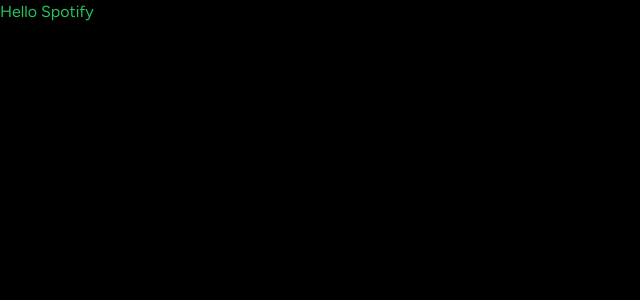
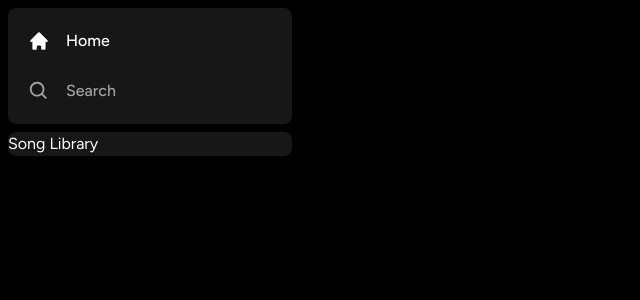
Before and after one commit to Kwts0s/spotify-clone, a Next.js app: page / in a window 1280 px wide. Shown: the top 300 px of the page, without its empty margins (0-640 px from the left). Built offline with nearby package versions, Linux system fonts and the light colour scheme.

Commit message:
layering

```diff
--- a/app/(site)/page.tsx
+++ b/app/(site)/page.tsx
@@ -1,6 +1,6 @@
 
 export default function Home() {
   return (
-    <div className="text-green-500">Hello Spotify</div>
+    <div className="text-green-500">Main Content</div>
   )
 }
--- a/app/layout.tsx
+++ b/app/layout.tsx
@@ -1,3 +1,4 @@
+import Sidebar from '@/components/Sidebar'
 import './globals.css'
 import { Figtree } from 'next/font/google'
 
@@ -15,7 +16,11 @@ export default function RootLayout({
 }) {
   return (
     <html lang="en">
-      <body className={font.className}>{children}</body>
+      <body className={font.className}>
+        <Sidebar>
+          {children}
+        </Sidebar>
+      </body>
     </html>
   )
 }
--- /dev/null
+++ b/components/Box.tsx
@@ -0,0 +1,29 @@
+import { twMerge } from "tailwind-merge";
+
+interface BoxProps{
+  children: React.ReactNode;
+  className?: string;
+
+}
+
+const Box: React.FC<BoxProps> = ({
+  children,
+  className
+}) =>{
+  return (
+  <div
+  className={twMerge(`
+  bg-neutral-900
+  rounded-lg
+  h-fit
+  w-full
+  `,
+  className
+  )}
+  >
+    {children}
+  </div>
+  );
+}
+
+export default Box;
--- /dev/null
+++ b/components/Sidebar.tsx
@@ -0,0 +1,76 @@
+"use client";
+
+import { usePathname } from "next/navigation";
+import { useMemo } from "react";
+import { HiHome } from "react-icons/hi";
+import { BiSearch } from "react-icons/bi";
+import Box from "./Box";
+import SidebarItem from "./SidebarItem";
+
+interface SidebarProps{
+  children: React.ReactNode;
+}
+
+const Sidebar:React.FC<SidebarProps> = ({
+  children
+}) => {
+const pathname = usePathname();
+
+const routes = useMemo(() => [
+  {
+    icon:HiHome,
+    label:'Home',
+    active:pathname !=='/search',
+    href:'/'
+  },
+  {
+    icon:BiSearch,
+    label:'Search',
+    active:pathname ==='/search',
+    href:'/search'
+  }
+
+],[pathname]);
+
+  return (
+    <div>
+      <div className="flex h-full">
+        <div className="
+        hidden
+        md:flex
+        flex-col
+        gap-y-2
+        bg-black
+        h-full
+        w-[300px]
+        p-2
+        ">
+          <Box>
+            <div
+              className="
+              flex
+              flex-col
+              gap-y-4
+              px-5
+              py-4
+              "
+            >
+              {routes.map((item) => (
+                <SidebarItem
+                  key={item.label}
+                  {...item}
+                />
+              ))}
+            </div>
+          </Box>
+          <Box className="overflow-y-auto h-full">
+            Song Library
+          </Box>
+
+        </div>
+      </div>
+    </div>
+  );
+}
+
+export default Sidebar;
--- /dev/null
+++ b/components/SidebarItem.tsx
@@ -0,0 +1,46 @@
+import Link from "next/link";
+import {IconType} from "react-icons";
+import { twMerge } from "tailwind-merge";
+
+interface SidebarItemProps {
+  icon: IconType;
+  label: string;
+  active?: boolean;
+  href: string;
+}
+
+const SidebarItem: React.FC<SidebarItemProps> = ({
+  icon: Icon,
+  label,
+  active,
+  href
+}) => {
+  return(
+    <Link
+      href={href}
+      className={twMerge(`
+      flex
+      flex-row
+      h-auto
+      items-center
+      w-full
+      gap-x-4
+      text-md
+      font-medium
+      cursor-pointer
+      hover:text-white
+      transition
+      text-neutral-400
+      py-1
+      `,
+        active && "text-white"
+      )}
+
+    >
+      <Icon size={26} />
+      <p className="truncate w-full">{label}</p>
+    </Link>
+  );
+}
+
+export default SidebarItem;
--- a/package.json
+++ b/package.json
@@ -19,6 +19,8 @@
     "postcss": "8.4.24",
     "react": "18.2.0",
     "react-dom": "18.2.0",
+    "react-icons": "^4.9.0",
+    "tailwind-merge": "^1.13.2",
     "tailwindcss": "3.3.2",
     "typescript": "5.1.3"
   }
```
Also changed, not shown: 1 other file (tests, documents, lock files or other folders).
